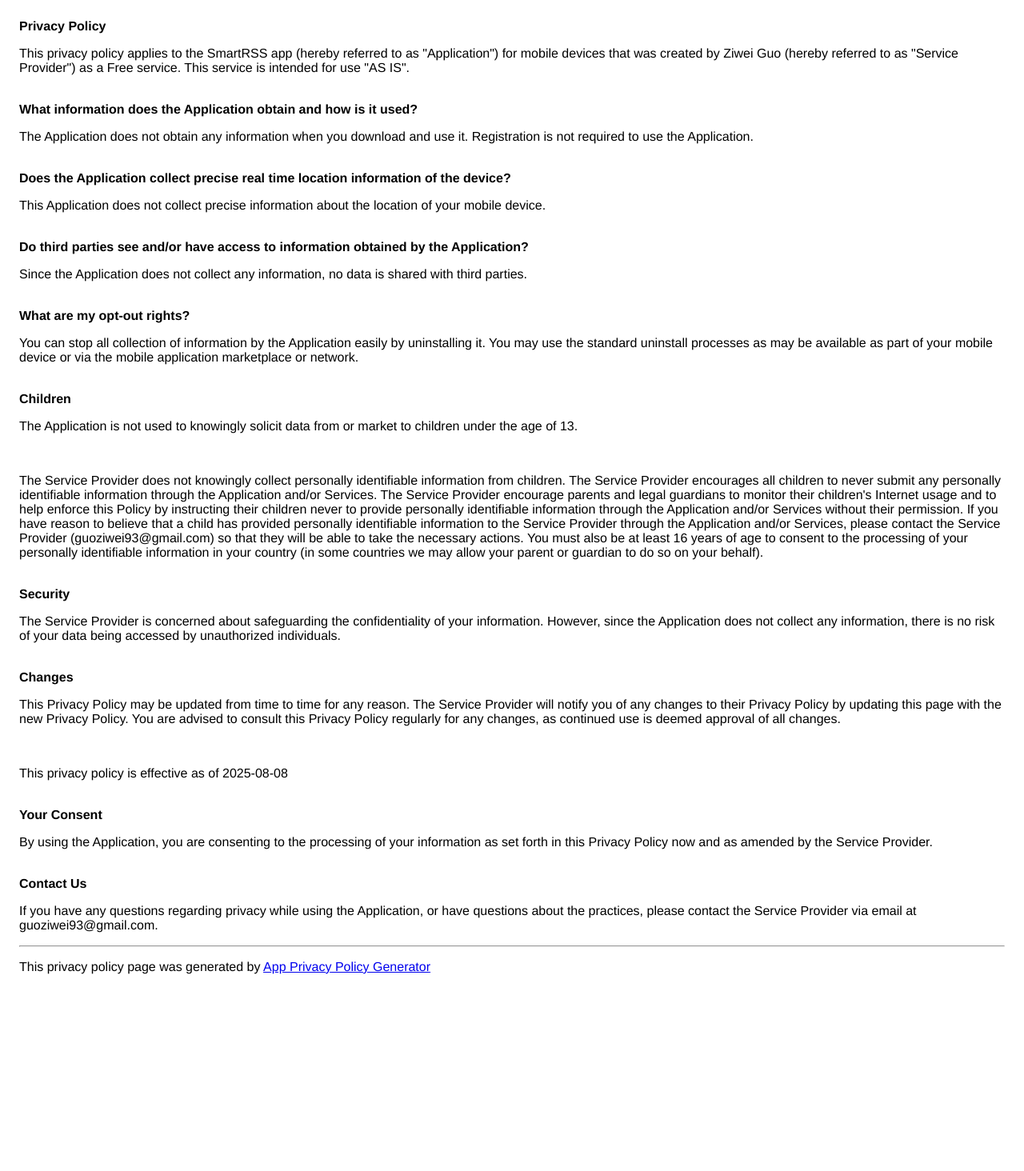
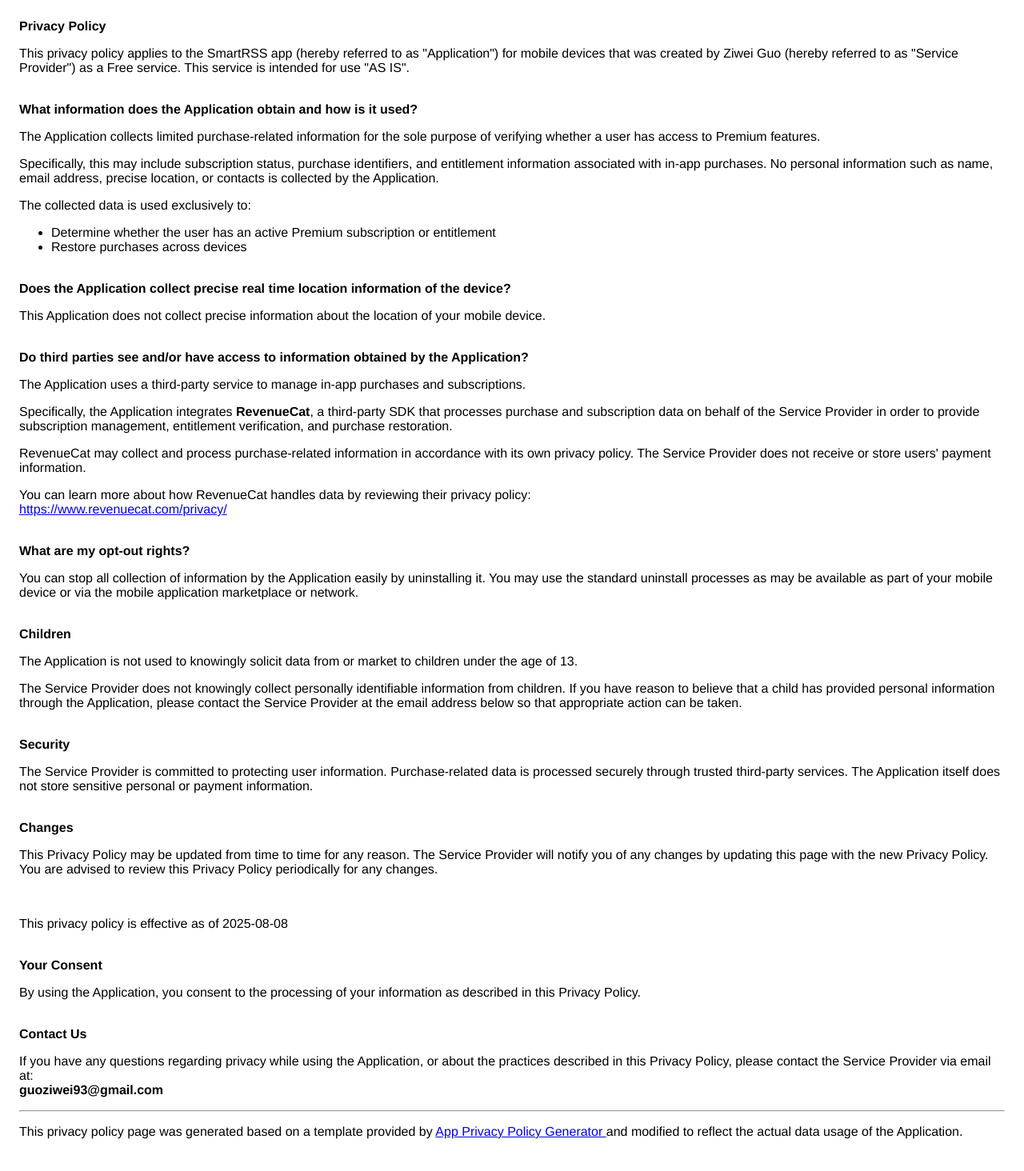
Before and after one commit to VinsonGuo/VinsonGuo.github.io, a Jekyll site: the page smartrss_privacy_policy.html, which Jekyll copies as it is, in a window 1280 px wide. Shown: the whole page at 80% size. Built offline with Jekyll 4.4.1, drawn with Linux system fonts in a browser that asks for light colours; before the commit the page ends 1258 px from its top, so only the background shows below that.

Commit message:
Revise privacy policy to include purchase data details
Updated the privacy policy to include information about the collection of purchase-related data and integration with RevenueCat for subscription management.

```diff
--- a/smartrss_privacy_policy.html
+++ b/smartrss_privacy_policy.html
@@ -1,58 +1,124 @@
 <!DOCTYPE html>
 <html>
 <head>
-    <meta charset='utf-8'>
-    <meta name='viewport' content='width=device-width'>
-    <title>Privacy Policy</title>
-    <style> body { font-family: 'Helvetica Neue', Helvetica, Arial, sans-serif; padding:1em; }
-    </style>
+  <meta charset='utf-8'>
+  <meta name='viewport' content='width=device-width'>
+  <title>Privacy Policy</title>
+  <style>
+    body { font-family: 'Helvetica Neue', Helvetica, Arial, sans-serif; padding:1em; }
+  </style>
 </head>
 <body>
+
 <strong>Privacy Policy</strong>
-<p>This privacy policy applies to the SmartRSS app (hereby referred to as "Application") for mobile
-    devices that was created by Ziwei Guo (hereby referred to as "Service Provider") as a Free
-    service. This service is intended for use "AS IS".</p><br><strong>What information does the
-    Application obtain and how is it used?</strong>
-<p>The Application does not obtain any information when you download and use it. Registration is not
-    required to use the Application.</p><br><strong>Does the Application collect precise real time
-    location information of the device?</strong>
-<p>This Application does not collect precise information about the location of your mobile
-    device.</p><br><strong>Do third parties see and/or have access to information obtained by the
-    Application?</strong>
-<p>Since the Application does not collect any information, no data is shared with third parties.</p>
-<br><strong>What are my opt-out rights?</strong>
-<p>You can stop all collection of information by the Application easily by uninstalling it. You may
-    use the standard uninstall processes as may be available as part of your mobile device or via
-    the mobile application marketplace or network.</p><br><strong>Children</strong>
-<p>The Application is not used to knowingly solicit data from or market to children under the age of
-    13.</p><br>
-<p>The Service Provider does not knowingly collect personally identifiable information from
-    children. The Service Provider encourages all children to never submit any personally
-    identifiable information through the Application and/or Services. The Service Provider encourage
-    parents and legal guardians to monitor their children's Internet usage and to help enforce this
-    Policy by instructing their children never to provide personally identifiable information
-    through the Application and/or Services without their permission. If you have reason to believe
-    that a child has provided personally identifiable information to the Service Provider through
-    the Application and/or Services, please contact the Service Provider (guoziwei93@gmail.com) so
-    that they will be able to take the necessary actions. You must also be at least 16 years of age
-    to consent to the processing of your personally identifiable information in your country (in
-    some countries we may allow your parent or guardian to do so on your behalf).</p><br><strong>Security</strong>
-<p>The Service Provider is concerned about safeguarding the confidentiality of your information.
-    However, since the Application does not collect any information, there is no risk of your data
-    being accessed by unauthorized individuals.</p><br><strong>Changes</strong>
-<p>This Privacy Policy may be updated from time to time for any reason. The Service Provider will
-    notify you of any changes to their Privacy Policy by updating this page with the new Privacy
-    Policy. You are advised to consult this Privacy Policy regularly for any changes, as continued
-    use is deemed approval of all changes.</p><br>
-<p>This privacy policy is effective as of 2025-08-08</p><br><strong>Your Consent</strong>
-<p>By using the Application, you are consenting to the processing of your information as set forth
-    in this Privacy Policy now and as amended by the Service Provider.</p><br><strong>Contact
-    Us</strong>
-<p>If you have any questions regarding privacy while using the Application, or have questions about
-    the practices, please contact the Service Provider via email at guoziwei93@gmail.com.</p>
+<p>
+This privacy policy applies to the SmartRSS app (hereby referred to as "Application") for mobile devices that was created by Ziwei Guo (hereby referred to as "Service Provider") as a Free service. This service is intended for use "AS IS".
+</p>
+
+<br>
+
+<strong>What information does the Application obtain and how is it used?</strong>
+<p>
+The Application collects limited purchase-related information for the sole purpose of verifying whether a user has access to Premium features.
+</p>
+<p>
+Specifically, this may include subscription status, purchase identifiers, and entitlement information associated with in-app purchases. No personal information such as name, email address, precise location, or contacts is collected by the Application.
+</p>
+<p>
+The collected data is used exclusively to:
+</p>
+<ul>
+  <li>Determine whether the user has an active Premium subscription or entitlement</li>
+  <li>Restore purchases across devices</li>
+</ul>
+
+<br>
+
+<strong>Does the Application collect precise real time location information of the device?</strong>
+<p>
+This Application does not collect precise information about the location of your mobile device.
+</p>
+
+<br>
+
+<strong>Do third parties see and/or have access to information obtained by the Application?</strong>
+<p>
+The Application uses a third-party service to manage in-app purchases and subscriptions.
+</p>
+<p>
+Specifically, the Application integrates <strong>RevenueCat</strong>, a third-party SDK that processes purchase and subscription data on behalf of the Service Provider in order to provide subscription management, entitlement verification, and purchase restoration.
+</p>
+<p>
+RevenueCat may collect and process purchase-related information in accordance with its own privacy policy. The Service Provider does not receive or store users' payment information.
+</p>
+<p>
+You can learn more about how RevenueCat handles data by reviewing their privacy policy:
+<br>
+<a href="https://www.revenuecat.com/privacy/" target="_blank" rel="noopener noreferrer">
+https://www.revenuecat.com/privacy/
+</a>
+</p>
+
+<br>
+
+<strong>What are my opt-out rights?</strong>
+<p>
+You can stop all collection of information by the Application easily by uninstalling it. You may use the standard uninstall processes as may be available as part of your mobile device or via the mobile application marketplace or network.
+</p>
+
+<br>
+
+<strong>Children</strong>
+<p>
+The Application is not used to knowingly solicit data from or market to children under the age of 13.
+</p>
+<p>
+The Service Provider does not knowingly collect personally identifiable information from children. If you have reason to believe that a child has provided personal information through the Application, please contact the Service Provider at the email address below so that appropriate action can be taken.
+</p>
+
+<br>
+
+<strong>Security</strong>
+<p>
+The Service Provider is committed to protecting user information. Purchase-related data is processed securely through trusted third-party services. The Application itself does not store sensitive personal or payment information.
+</p>
+
+<br>
+
+<strong>Changes</strong>
+<p>
+This Privacy Policy may be updated from time to time for any reason. The Service Provider will notify you of any changes by updating this page with the new Privacy Policy. You are advised to review this Privacy Policy periodically for any changes.
+</p>
+
+<br>
+
+<p>This privacy policy is effective as of 2025-08-08</p>
+
+<br>
+
+<strong>Your Consent</strong>
+<p>
+By using the Application, you consent to the processing of your information as described in this Privacy Policy.
+</p>
+
+<br>
+
+<strong>Contact Us</strong>
+<p>
+If you have any questions regarding privacy while using the Application, or about the practices described in this Privacy Policy, please contact the Service Provider via email at:
+<br>
+<strong>guoziwei93@gmail.com</strong>
+</p>
+
 <hr>
-<p>This privacy policy page was generated by <a
-        href="https://app-privacy-policy-generator.nisrulz.com/" target="_blank"
-        rel="noopener noreferrer">App Privacy Policy Generator</a></p>
+
+<p>
+This privacy policy page was generated based on a template provided by
+<a href="https://app-privacy-policy-generator.nisrulz.com/" target="_blank" rel="noopener noreferrer">
+App Privacy Policy Generator
+</a>
+and modified to reflect the actual data usage of the Application.
+</p>
+
 </body>
 </html>
```
